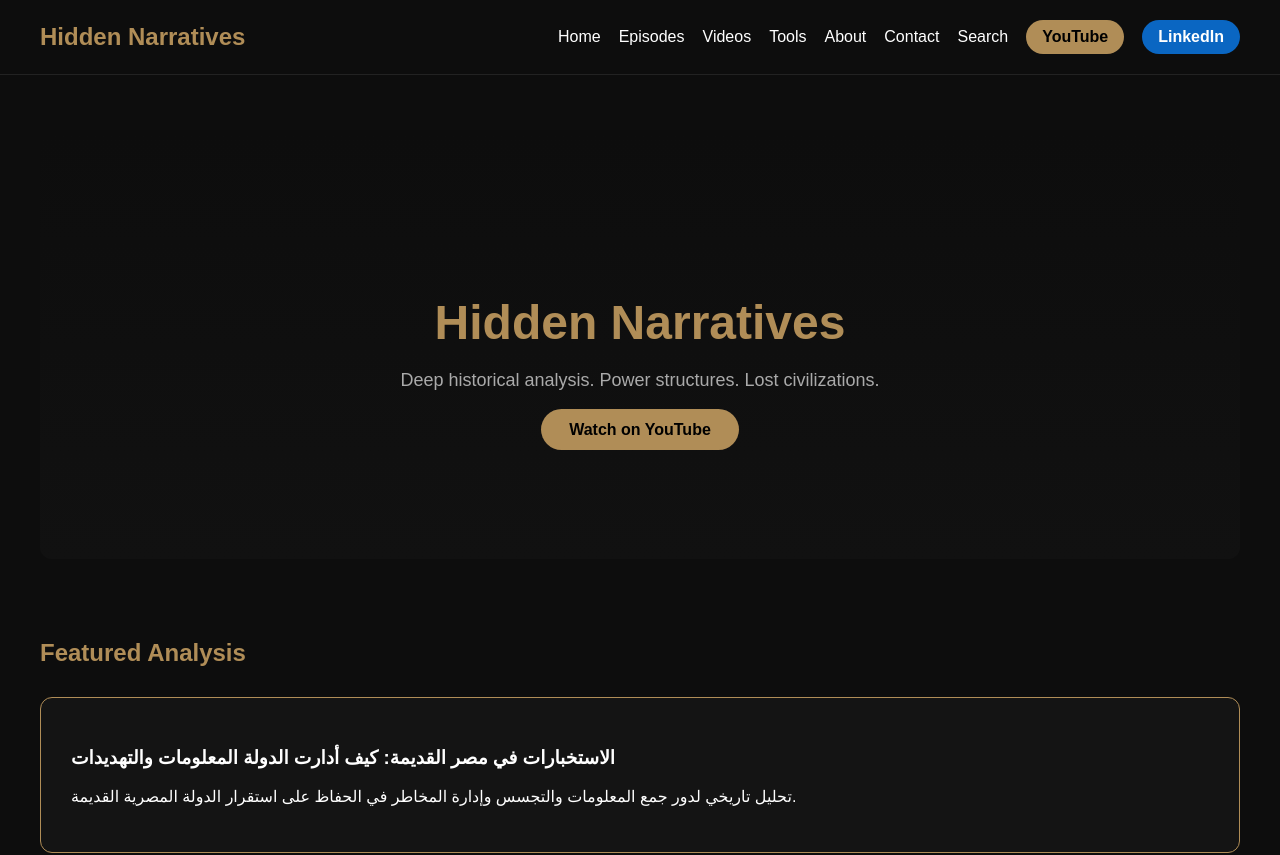
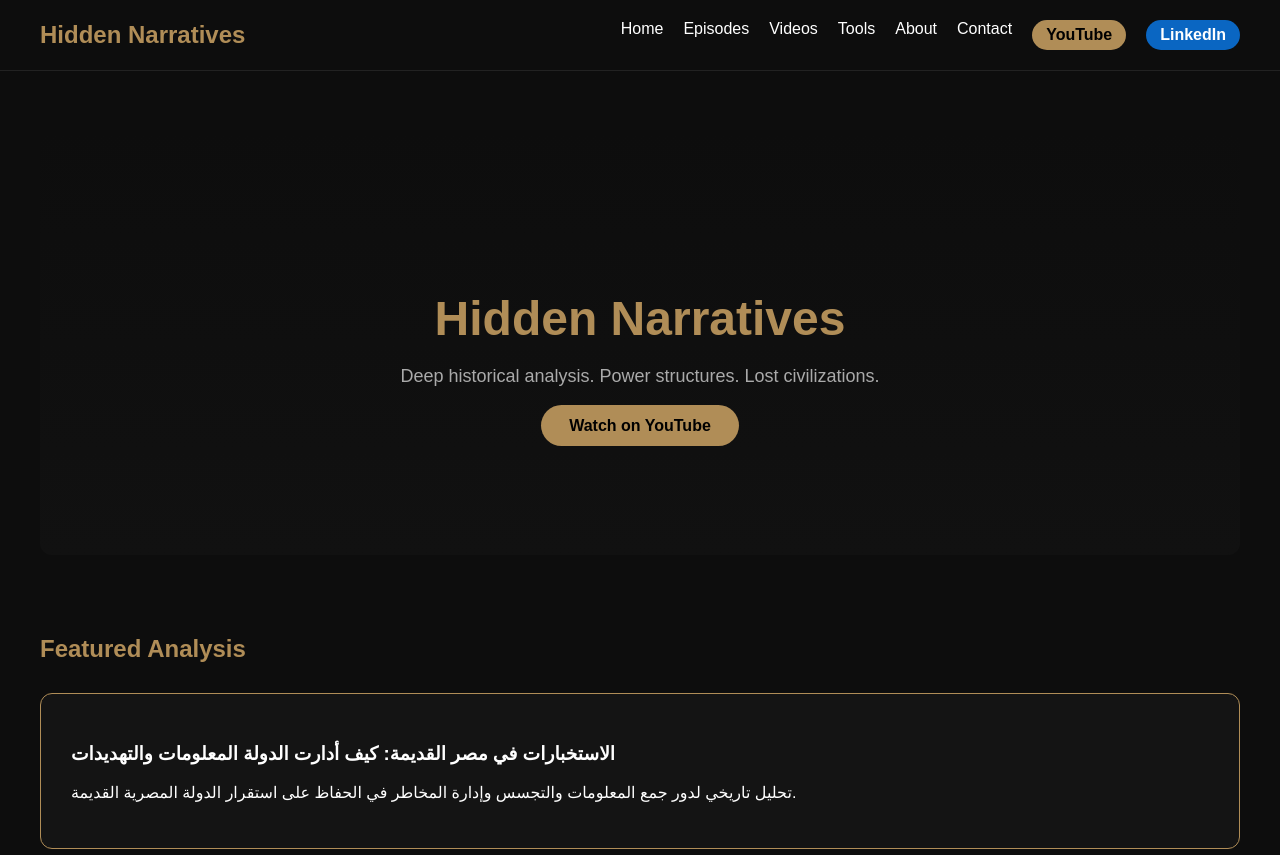
Before and after one commit to mohamedalaa7785-cpu/hidden-narratives, a Next.js app: page / in a window 1280 px wide. Shown: the top 855 px of the page. Built offline with nearby package versions, Linux system fonts and the light colour scheme.

Commit message:
Update layout.tsx

```diff
--- a/app/layout.tsx
+++ b/app/layout.tsx
@@ -5,7 +5,7 @@ import React from "react"
 
 export const metadata: Metadata = {
   title: "Hidden Narratives",
-  description: "Dark historical documentaries and mysterious stories."
+  description: "Dark historical documentaries and mysterious stories.",
 }
 
 export default function RootLayout({
@@ -16,7 +16,6 @@ export default function RootLayout({
   return (
     <html lang="en">
       <body style={bodyStyle}>
-
         <header style={headerStyle}>
           <h2 style={logoStyle}>Hidden Narratives</h2>
 
@@ -27,7 +26,6 @@ export default function RootLayout({
             <Link href="/tools" style={navLink}>Tools</Link>
             <Link href="/about" style={navLink}>About</Link>
             <Link href="/contact" style={navLink}>Contact</Link>
-            <Link href="/search" style={navLink}>Search</Link>
 
             <a
               href="https://www.youtube.com/channel/UCIq_kU6XE1WuEmQXKaGF6ow"
@@ -52,7 +50,7 @@ export default function RootLayout({
         {children}
 
         <footer style={footerStyle}>
-          <div style={{ marginBottom: "10px" }}>
+          <div>
             <Link href="/privacy" style={footerLink}>Privacy</Link> |
             <Link href="/terms" style={footerLink}> Terms</Link> |
             <Link href="/disclaimer" style={footerLink}> Disclaimer</Link>
@@ -62,7 +60,6 @@ export default function RootLayout({
             © {new Date().getFullYear()} Hidden Narratives
           </p>
         </footer>
-
       </body>
     </html>
   )
@@ -74,7 +71,7 @@ const bodyStyle: React.CSSProperties = {
   margin: 0,
   background: "#0d0d0d",
   color: "white",
-  fontFamily: "Arial, sans-serif"
+  fontFamily: "Arial, sans-serif",
 }
 
 const headerStyle: React.CSSProperties = {
@@ -83,43 +80,39 @@ const headerStyle: React.CSSProperties = {
   justifyContent: "space-between",
   alignItems: "center",
   borderBottom: "1px solid #222",
-  flexWrap: "wrap"
 }
 
 const logoStyle: React.CSSProperties = {
   margin: 0,
-  color: "#b08d57"
+  color: "#b08d57",
 }
 
 const navStyle: React.CSSProperties = {
   display: "flex",
-  gap: "18px",
-  alignItems: "center",
-  flexWrap: "wrap"
+  gap: "20px",
 }
 
 const navLink: React.CSSProperties = {
   color: "white",
   textDecoration: "none",
-  fontWeight: "500"
 }
 
 const youtubeBtn: React.CSSProperties = {
-  padding: "8px 16px",
+  padding: "6px 14px",
   background: "#b08d57",
   color: "#000",
-  borderRadius: "25px",
+  borderRadius: "20px",
   textDecoration: "none",
-  fontWeight: "bold"
+  fontWeight: "bold",
 }
 
 const linkedinBtn: React.CSSProperties = {
-  padding: "8px 16px",
+  padding: "6px 14px",
   background: "#0A66C2",
   color: "#fff",
-  borderRadius: "25px",
+  borderRadius: "20px",
   textDecoration: "none",
-  fontWeight: "bold"
+  fontWeight: "bold",
 }
 
 const footerStyle: React.CSSProperties = {
@@ -127,11 +120,14 @@ const footerStyle: React.CSSProperties = {
   textAlign: "center",
   borderTop: "1px solid #222",
   marginTop: "60px",
-  color: "#777"
+  color: "#777",
 }
 
 const footerLink: React.CSSProperties = {
   color: "#b08d57",
   textDecoration: "none",
-  margin: "0 8px"
+  margin: "0 8px",
 }
+
+/* Force file to be treated as module */
+export {}
```
